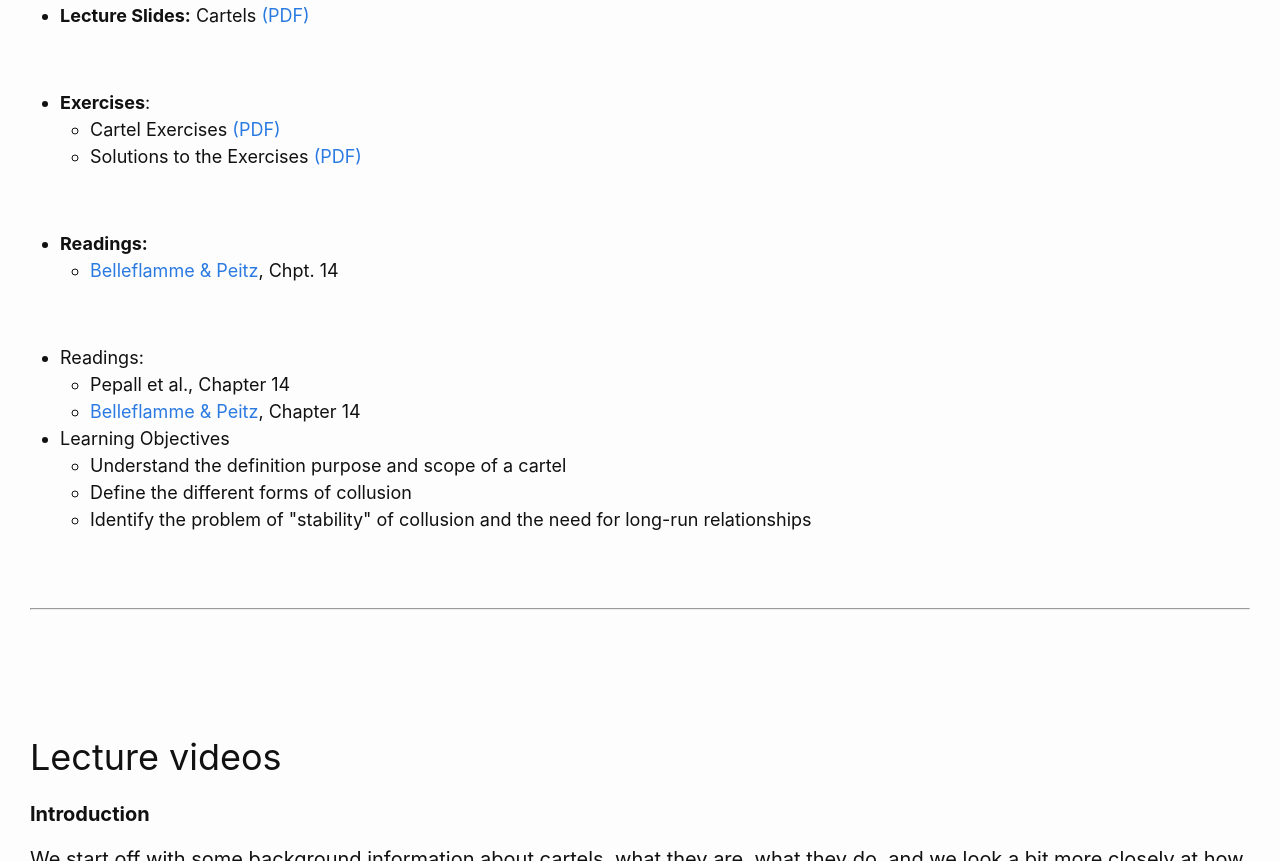
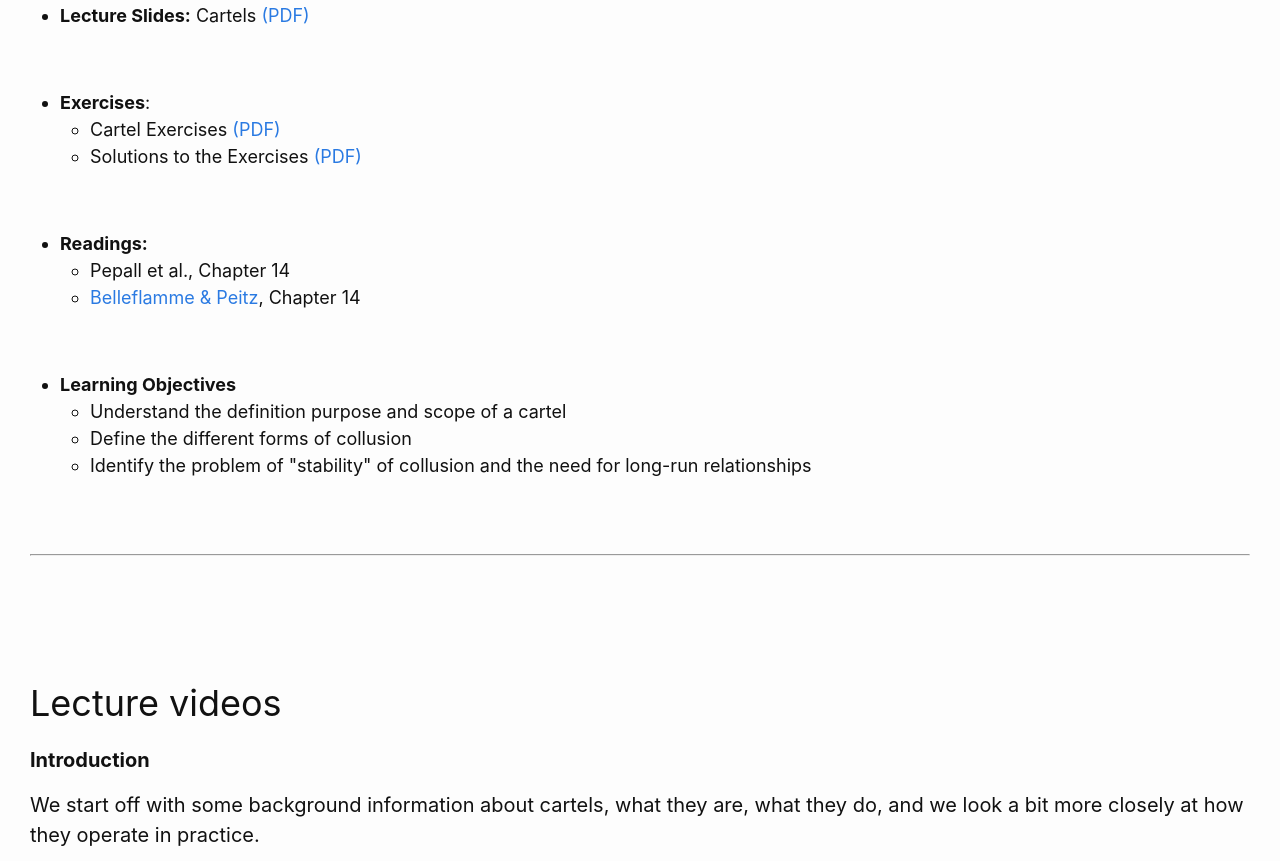
Before and after one commit to DrPeteAWag/Industrial2022, a Jekyll site: the page built from _posts/2022-11-21-6.md, in a window 1280 px wide and 900 px high, scrolled down 404 px, cut to the strip 0-861 px from the top of the window. Built offline with Jekyll 4.4.1, drawn with Linux system fonts in a browser that asks for light colours.

Commit message:
Update 2022-11-21-6.md

```diff
--- a/_posts/2022-11-21-6.md
+++ b/_posts/2022-11-21-6.md
@@ -22,16 +22,13 @@ This week we will turn our attention to the study of cartels. Firms form cartels
 
 <br>
 
--  **Readings:**
-   - [Belleflamme & Peitz](https://www.cambridge.org/highereducation/books/industrial-organization/69870638F433E49AA6B20D24E3C9453E#contents), Chpt. 14
+- **Readings:**
+  - Pepall et al., Chapter 14
+  - [Belleflamme & Peitz](https://www.cambridge.org/highereducation/books/industrial-organization/69870638F433E49AA6B20D24E3C9453E#contents), Chapter 14
 
 <br>
 
-- Readings:
-  - Pepall et al., Chapter 14
-  - [Belleflamme & Peitz](https://www.cambridge.org/highereducation/books/industrial-organization/69870638F433E49AA6B20D24E3C9453E#contents), Chapter 14
-
-- Learning Objectives
+- **Learning Objectives**
   - Understand the definition purpose and scope of a cartel
   - Define the different forms of collusion
   - Identify the problem of &quot;stability&quot; of collusion and the need for long-run relationships
```
